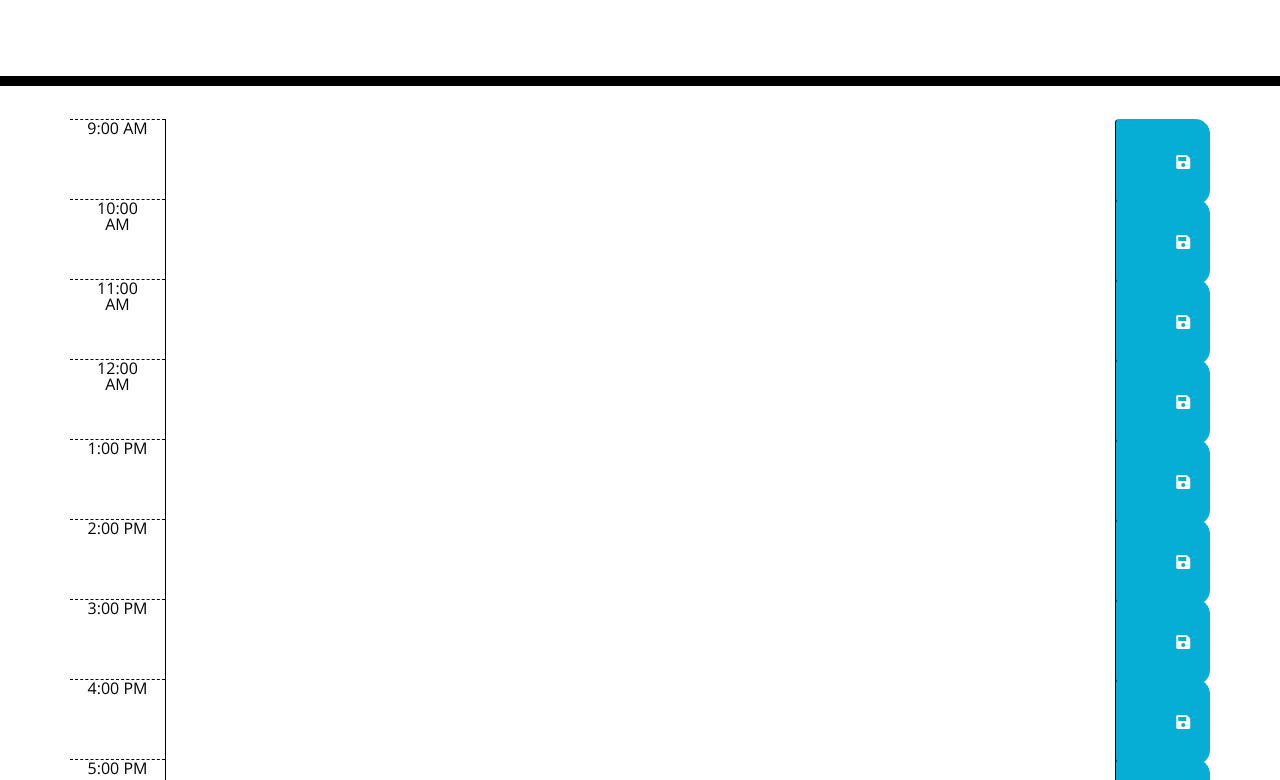
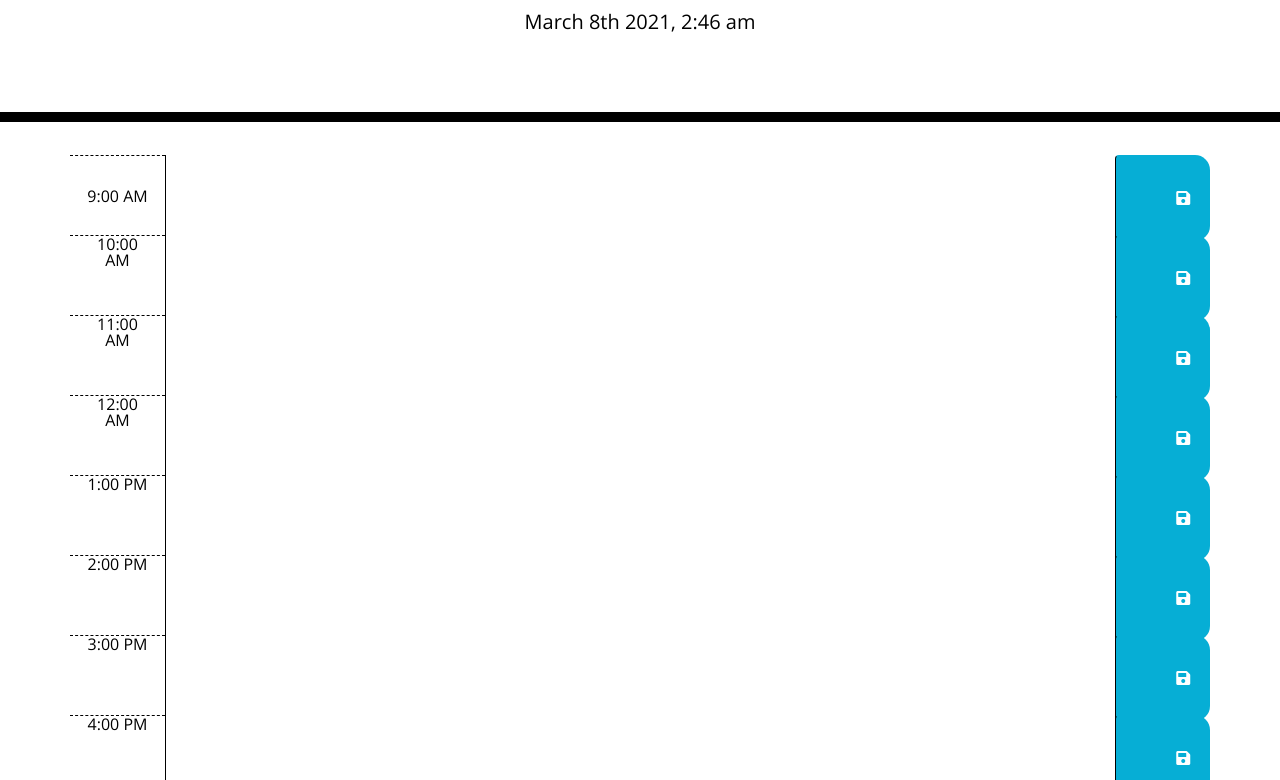
Before and after one commit to jacobscj/Work-Day-Scheduler-, a plain HTML site: page index.html in a window 1280 px wide. Shown: the part 182-962 px from the top of the page. Drawn offline with nearby package versions, Linux system fonts and the light colour scheme.

Commit message:
adding Jquery to get items from local storage

```diff
--- a/index.html
+++ b/index.html
@@ -28,10 +28,13 @@
       <p class="lead">A simple calendar app for scheduling your work day</p>
       <p id="currentDay" class="lead"></p>
     </header>
+
     <div class="container">
       <!-- Hour 9 timeblock -->
       <div class="time-block row" id="9am">
-        <div class="col-md-1 hour">9:00 AM</div>
+        <div class="col-md-1 hour">
+          9:00 AM
+        </div>
         <textarea class="col-md-10 description"></textarea>
         <button class="col-md-1 saveBtn btn">
           <i class="fas fa-save"></i>
@@ -54,7 +57,7 @@
         </button>
       </div>
       <!-- Hour 12 timeblock -->
-      <div class="time-block row" id="12am">
+      <div class="time-block row" id="12pm">
         <div class="col-md-1 hour">12:00 AM</div>
         <textarea class="col-md-10 description"></textarea>
         <button class="col-md-1 saveBtn btn">
@@ -104,7 +107,7 @@
 
 
     <script src="https://cdnjs.cloudflare.com/ajax/libs/jquery/3.2.1/jquery.min.js"></script>
+    <script src="script.js"></script>
     <script src="https://cdnjs.cloudflare.com/ajax/libs/moment.js/2.24.0/moment.min.js"></script>
-    <script>src="script.js"</script>
   </body>
 </html>
--- a/script.js
+++ b/script.js
@@ -1,32 +1,31 @@
 $(document).ready(function () {
-
-    $(".saveBtn").on("click", function() {
+    // using momentjs to display current date & time in header
+    $("#currentDay").text(moment().format("MMMM Do YYYY, h:mm a"));
+    // this function runs when the save button is clicked
+    $(".saveBtn").on("click", function () {
+        console.log(this);
         // variable to differentiate between time blocks
+        // "this" refers to the save button being clicked
+        // parent is the row with the time id
         var timeRow = $(this).parent().attr("id");
         // variable to store user input in text area as value
+        // "this" refers to the save button being clicked
+        // sibling is the text area
         var textInput = $(this).siblings(".description").val();
 
-        window.localStorage.setItem(timeRow, textInput);
-
+        // saving time of day as key, and user input as value to the local storage
+        localStorage.setItem(timeRow, textInput);
     })
 
+    //displaying the value saved in the text area by getting it from where it was set in local storage
+    $("#9am .description").val(localStorage.getItem("9am"));
+    $("#10am .description").val(localStorage.getItem("10am"));
+    $("#11am .description").val(localStorage.getItem("11am"));
+    $("#12pm .description").val(localStorage.getItem("12pm"));
+    $("#1pm .description").val(localStorage.getItem("1pm"));
+    $("#2pm .description").val(localStorage.getItem("2pm"));
+    $("#3pm .description").val(localStorage.getItem("3pm"));
+    $("#4pm .description").val(localStorage.getItem("4pm"));
+    $("#5pm .description").val(localStorage.getItem("5pm"));
 
-
-
-
-
-
-
-
-
-
-
-
-
-
-
-
-
-
-
-});
+})
```
